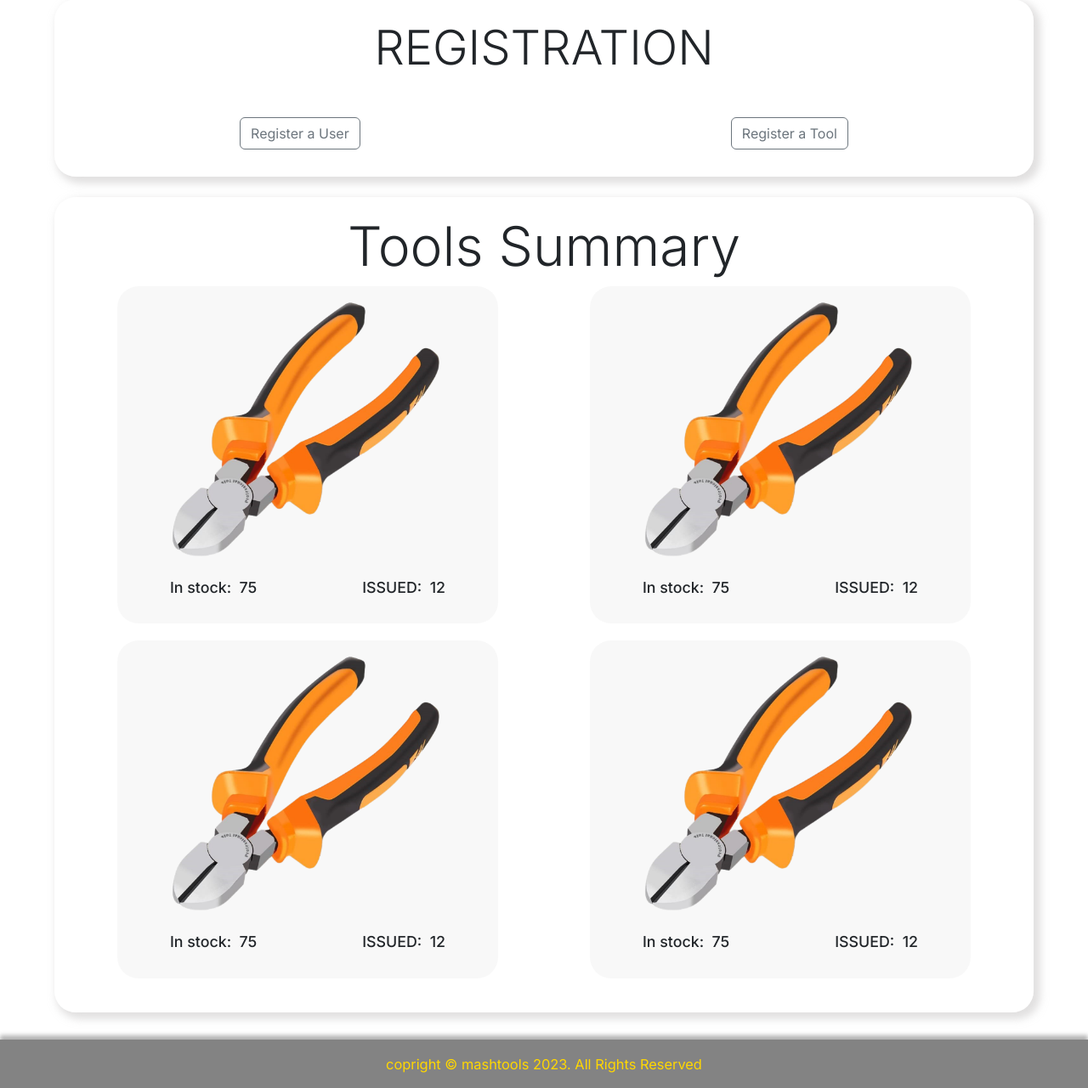
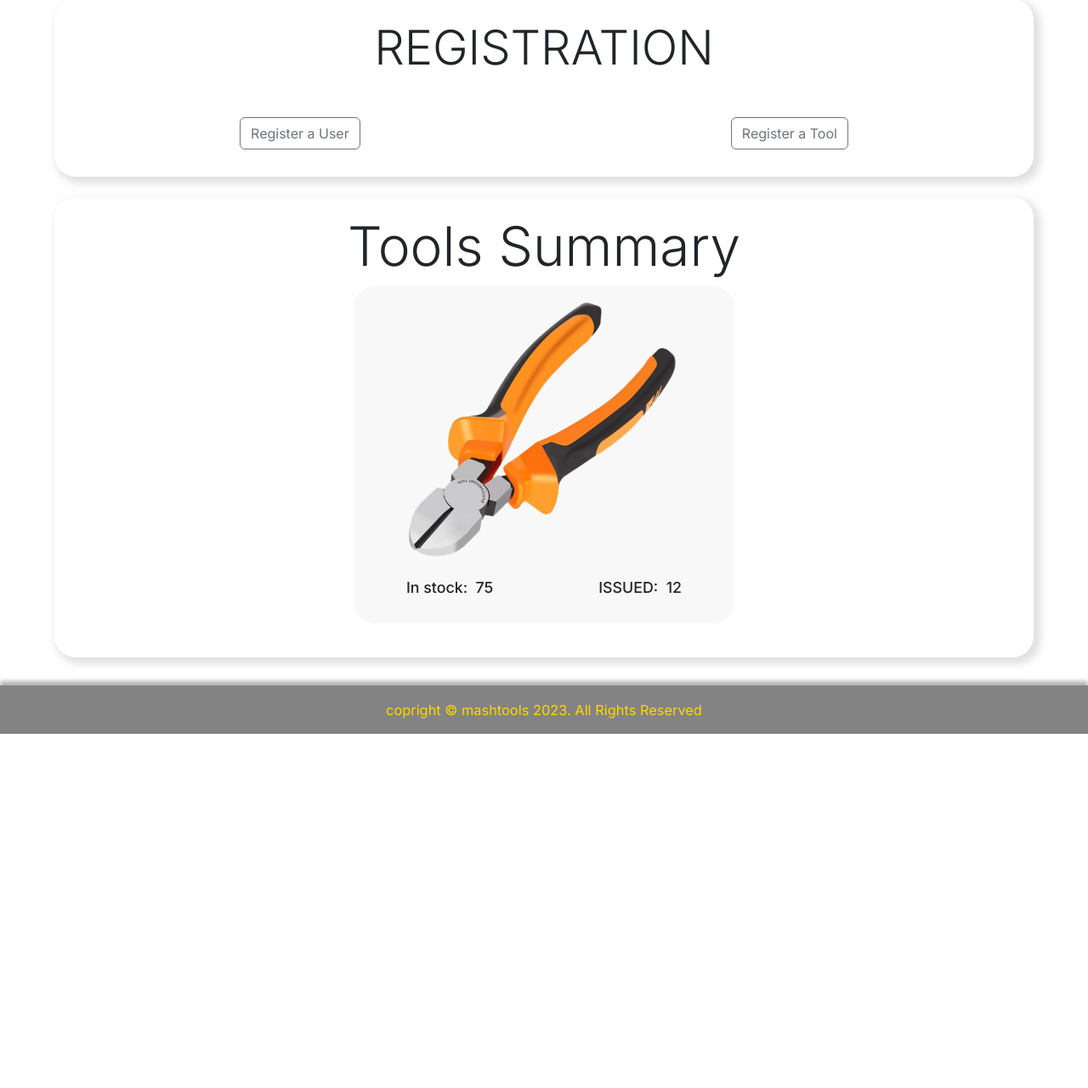
Before and after one commit to sammygitongar/Mash-Tools, a PHP site: page / in a window 1280 px wide. Shown: the part 505-1786 px from the top of the page at 85% size. After the commit the page ends 1369 px from the top, so only its background shows below. Run offline with PHP 8.4, Linux system fonts and the light colour scheme.

Commit message:
Addition of issues page

```diff
--- a/includes/header.php
+++ b/includes/header.php
@@ -3,7 +3,8 @@
 <head>
     <meta charset="UTF-8">
     <meta name="viewport" content="width=device-width, initial-scale=1.0">
-    <title>Document</title>
+    <title>Mash Tools</title>
+    <link rel="icon" href="pliers.png" type="image/png">
     <link href="https://cdn.jsdelivr.net/npm/bootstrap@5.2.3/dist/css/bootstrap.min.css" rel="stylesheet" integrity="sha384-rbsA2VBKQhggwzxH7pPCaAqO46MgnOM80zW1RWuH61DGLwZJEdK2Kadq2F9CUG65" crossorigin="anonymous">
     <link rel="stylesheet" href="includes/styles.css">
     <link rel="preconnect" href="https://fonts.googleapis.com">
@@ -30,7 +31,7 @@
             <a class="nav-link active" aria-current="page" href="index.php">Home</a>
           </li>
           <li class="nav-item">
-            <a class="nav-link" href="#">Issue Tools</a>
+            <a class="nav-link" href="issues.php">Issue Tools</a>
           </li>
           <li class="nav-item dropdown">
             <a class="nav-link dropdown-toggle" href="#" role="button" data-bs-toggle="dropdown" aria-expanded="false">
--- a/index.php
+++ b/index.php
@@ -44,47 +44,6 @@
         <h4 class="tool-qty text-sm">ISSUED:&nbsp <span>12</span></h2>
       </div>
     </div>
-
-    <div class="tool-card">
-      <div class="tool-header">
-        <img src="assets/images/pliers.png" alt="" class="img-fluid">
-        <div class="layer">
-            <a href="https://karu.ac.ke/" target="_blank"><h3>PLIERS</h3></a>
-        </div>
-      </div>
-      <div class="tool-card-content py-2">
-        <h4 class="tool-name text-sm">In stock:&nbsp <span>75</span></h2>
-        <h4 class="tool-qty text-sm">ISSUED:&nbsp <span>12</span></h2>
-      </div>
-    </div>
-
-    <div class="tool-card">
-      <div class="tool-header">
-        <img src="assets/images/pliers.png" alt="" class="img-fluid">
-        <div class="layer">
-            <a href="https://karu.ac.ke/" target="_blank"><h3>PLIERS</h3></a>
-        </div>
-      </div>
-      <div class="tool-card-content py-2">
-        <h4 class="tool-name text-sm">In stock:&nbsp <span>75</span></h2>
-        <h4 class="tool-qty text-sm">ISSUED:&nbsp <span>12</span></h2>
-      </div>
-    </div>
-
-    <div class="tool-card">
-      <div class="tool-header">
-        <img src="assets/images/pliers.png" alt="" class="img-fluid">
-        <div class="layer">
-            <a href="https://karu.ac.ke/" target="_blank"><h3>PLIERS</h3></a>
-        </div>
-      </div>
-      <div class="tool-card-content py-2">
-        <h4 class="tool-name text-sm">In stock:&nbsp <span>75</span></h2>
-        <h4 class="tool-qty text-sm">ISSUED:&nbsp <span>12</span></h2>
-      </div>
-    </div>
-
-
   </div>
 
 </div>
```
Also changed, not shown: issues.php (added, +18 -0 lines), includes/pliers.png (added).
